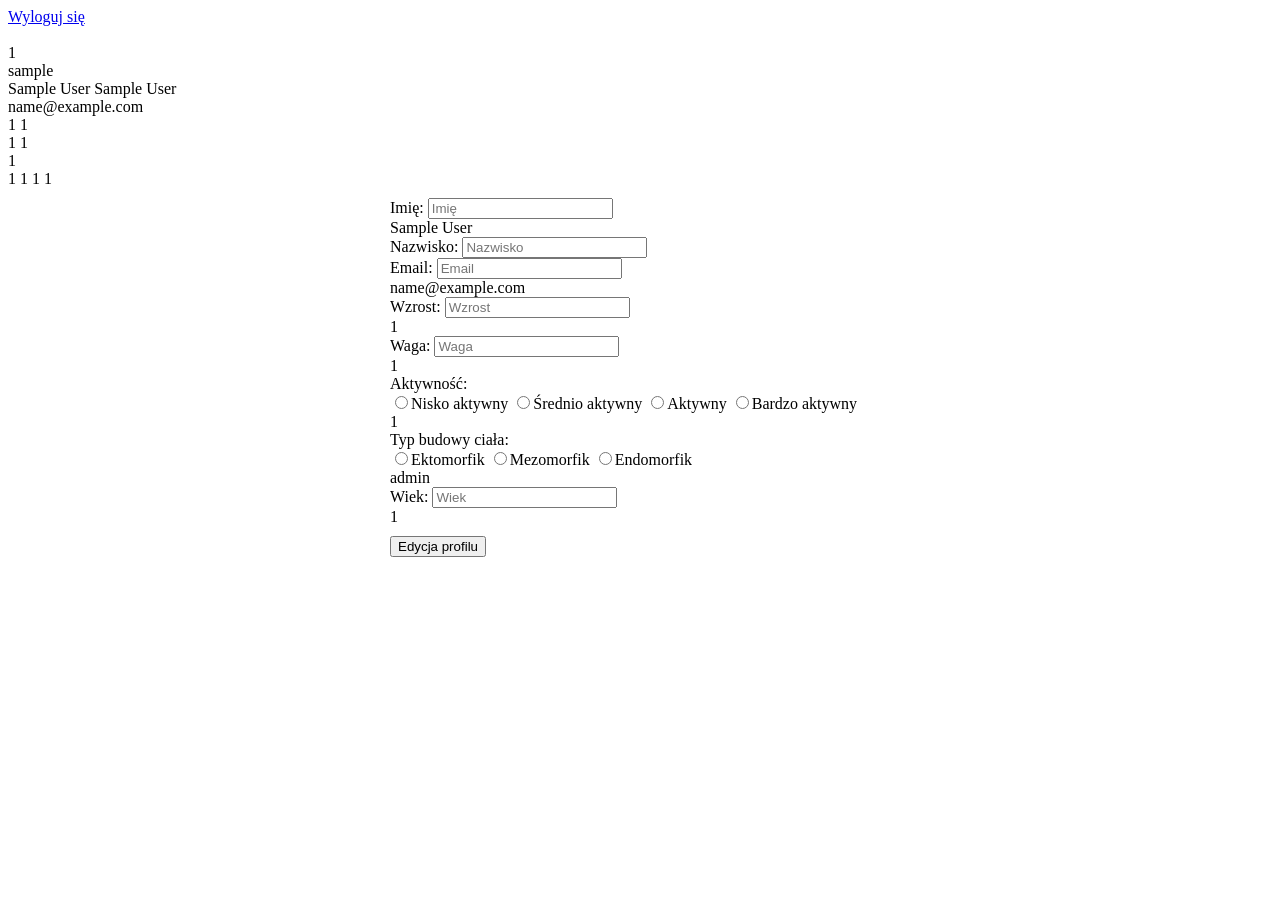
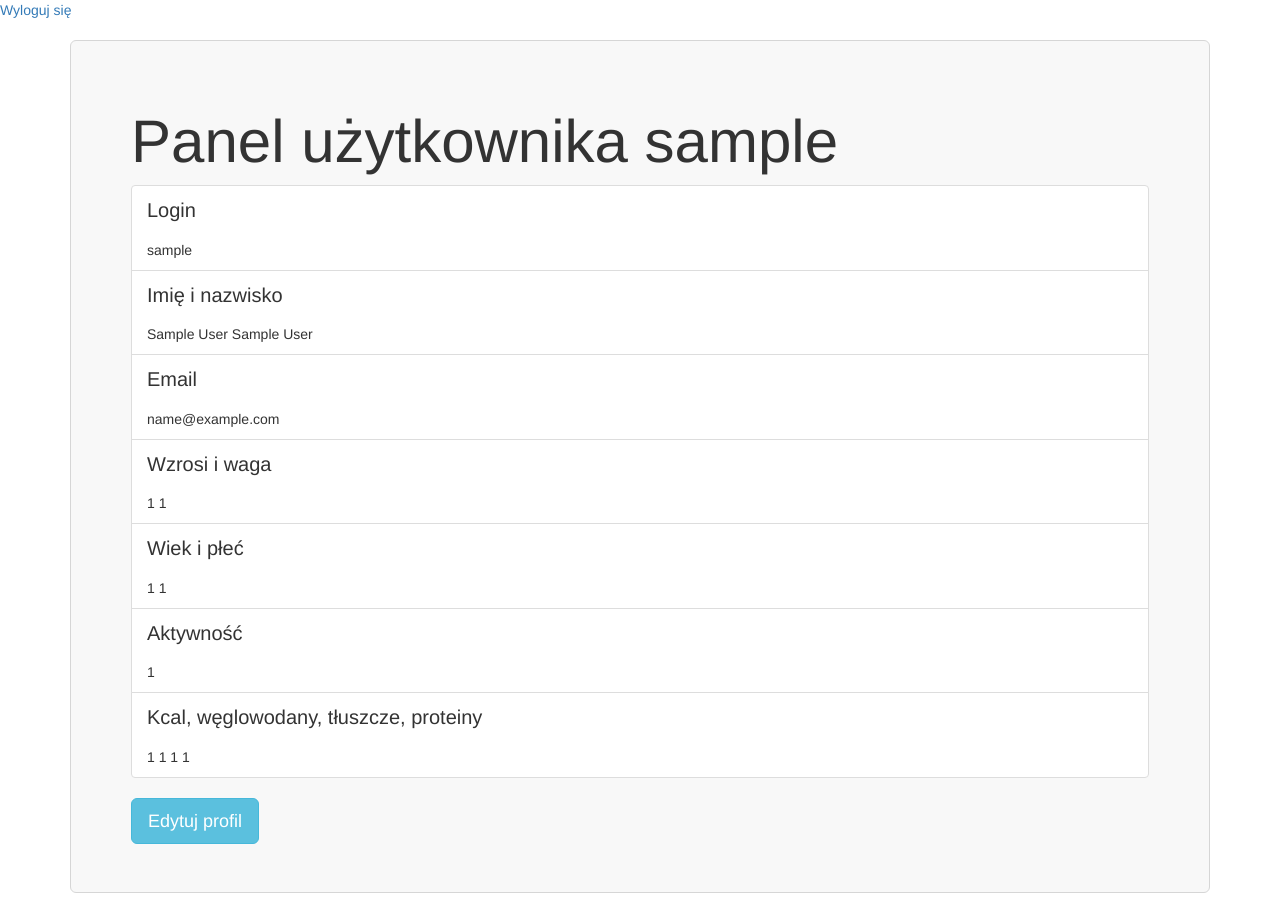
Before and after one commit to paziewskib/project-gym, a PHP site: page /pu.php in a window 1280 px wide. Before the commit the page ends 557 px from the top, so only its background shows below. Run offline with PHP 8.4, Linux system fonts and the light colour scheme; the visitor is signed in with stand-in values (Sample User, id 1).

Commit message:
Poprawki

```diff
--- a/pu.php
+++ b/pu.php
@@ -14,6 +14,9 @@ if(!isset($_SESSION['zalogowano']))
 <head>
 	<lang html="pl">
 	<meta charset="utf-8" />
+        <meta name="viewport" content="width=device-width, initial-scale=1">
+        <link href="css/bootstrap.min.css" rel="stylesheet">
+        <link href="css/style.css" rel="stylesheet">
 	<title>Panel Użytkownika</title>
 </head>
 <body>
@@ -21,15 +24,49 @@ if(!isset($_SESSION['zalogowano']))
 
 <a href="logout.php">Wyloguj się</a>
 <br><br>
-<?php echo $_SESSION['id']; ?> <br>
-<?php echo $_SESSION['login']; ?> <br>
-<?php echo $_SESSION['firstname']," ",$_SESSION['lastname']; ?> <br>
-<?php echo $_SESSION['email']; ?> <br>
-<?php echo $_SESSION['height'], " ", $_SESSION['weight']; ?> <br>
-<?php echo $_SESSION['age']," ", $_SESSION['sex']; ?> <br>
-<?php echo $_SESSION['activity']; ?> <br>
-<?php echo $_SESSION['kcal']," ", $_SESSION['carbs']," ", $_SESSION['fats']," ", $_SESSION['proteins'] ; ?> <br>
+<div class="container">
+        <div class="jumbotron" style="background-color: #f8f8f8; border-style: solid; border-width: 1px; border-color: #d6d6d6;">
+        <h2 style="font-size: 60px;">Panel użytkownika <?php echo $_SESSION['login']; ?></h2>
+            <ul class="list-group">
+                <li class="list-group-item">
+                <p style="font-size: 20px;">Login</p>
+                <?php echo $_SESSION['login']; ?>
+                </li>
+                <li class="list-group-item">
+                <p style="font-size: 20px;">Imię i nazwisko</p>
+                <?php echo $_SESSION['firstname']," ",$_SESSION['lastname']; ?>
+                </li>
+                <li class="list-group-item">
+                <p style="font-size: 20px;">Email</p>
+                <?php echo $_SESSION['email']; ?>
+                </li>
+                <li class="list-group-item">
+                <p style="font-size: 20px;">Wzrosi i waga</p>
+                <?php echo $_SESSION['height'], " ", $_SESSION['weight']; ?>
+                </li>
+                <li class="list-group-item">
+                <p style="font-size: 20px;">Wiek i płeć</p>
+                <?php echo $_SESSION['age']," ", $_SESSION['sex']; ?>
+                </li>
+                <li class="list-group-item">
+                <p style="font-size: 20px;">Aktywność</p>
+                <?php echo $_SESSION['activity']; ?>
+                </li>
+                <li class="list-group-item">
+                <p style="font-size: 20px;">Kcal, węglowodany, tłuszcze, proteiny</p>
+                <?php echo $_SESSION['kcal']," ", $_SESSION['carbs']," ", $_SESSION['fats']," ", $_SESSION['proteins'] ; ?>
+                </li>
+            </ul>
+            <button type="button" class="btn btn-info btn-lg" data-toggle="modal" data-target="#myModal">Edytuj profil</button>
+        </div>
+        <div id="myModal" class="modal fade" role="dialog">
+        <div class="modal-dialog">
 
+            <div class="modal-content">
+                  <div class="modal-header">
+                    <button type="button" class="close" data-dismiss="modal">&times;</button>
+                    <h4 class="modal-title">Edycja profilu</h4>
+                  </div>
             <form action="pulogic.php" method="post">
 
                     <div class="form-group" style=" width: 500px; margin: 10px auto">
@@ -118,10 +155,16 @@ if(!isset($_SESSION['zalogowano']))
                             unset($_SESSION['e_age']);
                         }
                         ?>
-
-
-        <input type="submit" class="btn btn-primary" value="Edycja profilu" style="margin-top: 10px;">
-
-
+                    </div>
+            </form>
+            <div class="modal-footer">
+                <input type="submit" class="btn btn-primary" value="Edycja profilu">
+            </div>
+            </div>
+        </div>
+        </div>
+</div>
+        <script src="https://ajax.googleapis.com/ajax/libs/jquery/1.12.0/jquery.min.js"></script>
+        <script src="js/bootstrap.js"></script>
 </body>
 </html>
```
Also changed, not shown: contact.php (+6 -6 lines), contactview.php (+19 -15 lines), index.php (+9 -7 lines), registerlogic.php (+7 -7 lines). Lines whose indentation alone changed are shown as unchanged.
